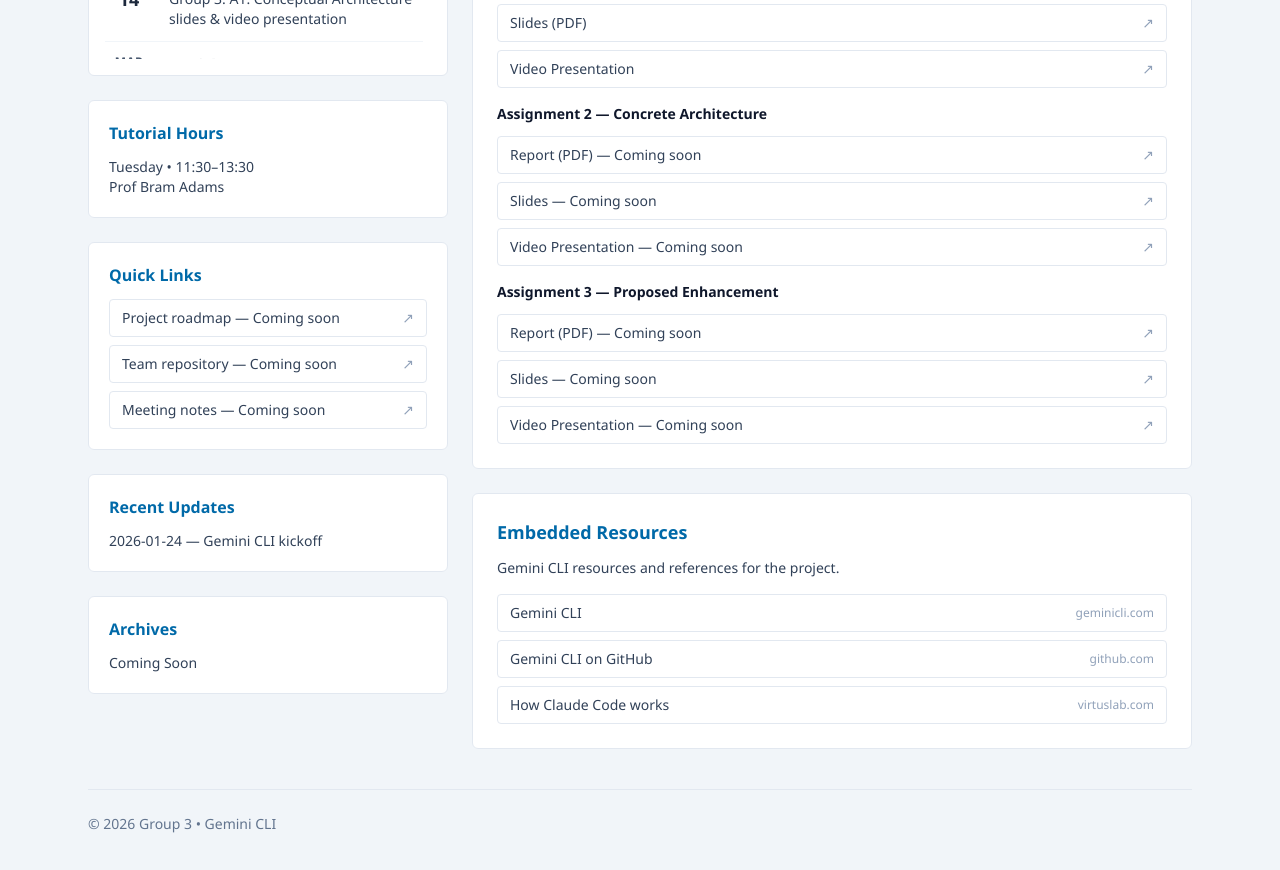
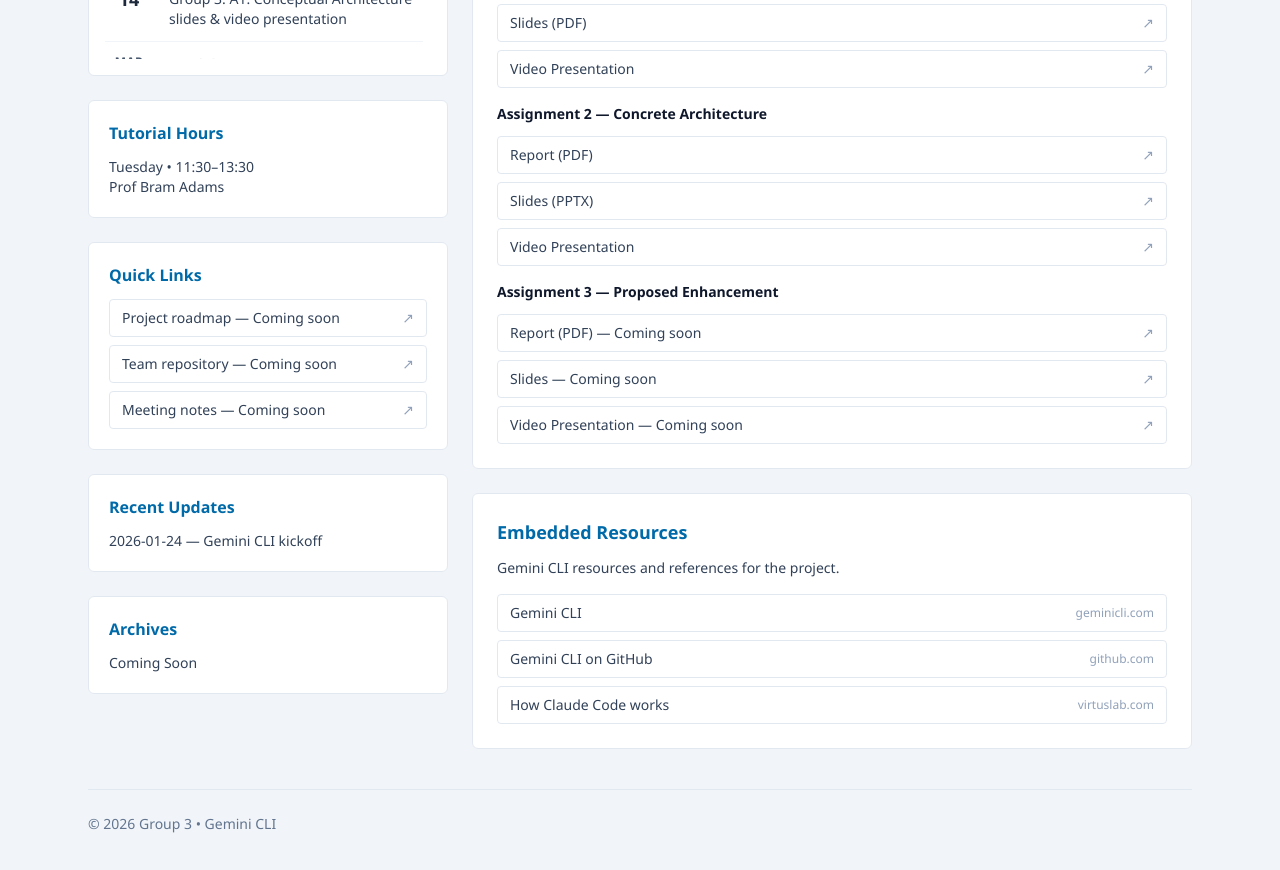
Before and after one commit to WebOps2/OMMKPN-Not-Found--404-, a Next.js app in the folder 322-website/: page / in a window 1280 px wide. Shown: the part 800-1670 px from the top of the page. Built offline with nearby package versions, Linux system fonts and the light colour scheme.

Commit message:
feat(home): replace report, slides, and video buttons with external links and add corresponding files

```diff
--- a/322-website/app/page.tsx
+++ b/322-website/app/page.tsx
@@ -397,27 +397,33 @@ export default function Home() {
                     Assignment 2 — Concrete Architecture
                   </p>
                   <div className="mt-3 space-y-2">
-                    <button
-                      type="button"
+                    <a
                       className="flex w-full items-center justify-between rounded border border-slate-200 bg-white px-3 py-2 text-left text-sm text-slate-700 hover:bg-slate-50"
+                      href="/group_files/CISC322_A2.pdf"
+                      target="_blank"
+                      rel="noreferrer"
                     >
-                      <span>Report (PDF) — Coming soon</span>
+                      <span>Report (PDF)</span>
                       <span className="text-slate-400">↗</span>
-                    </button>
-                    <button
-                      type="button"
+                    </a>
+                    <a
                       className="flex w-full items-center justify-between rounded border border-slate-200 bg-white px-3 py-2 text-left text-sm text-slate-700 hover:bg-slate-50"
+                      href="/group_files/CISC_322_A2.pptx"
+                      target="_blank"
+                      rel="noreferrer"
                     >
-                      <span>Slides — Coming soon</span>
+                      <span>Slides (PPTX)</span>
                       <span className="text-slate-400">↗</span>
-                    </button>
-                    <button
-                      type="button"
+                    </a>
+                    <a
                       className="flex w-full items-center justify-between rounded border border-slate-200 bg-white px-3 py-2 text-left text-sm text-slate-700 hover:bg-slate-50"
+                      href="https://www.youtube.com/watch?v=AS_idjVFl_Q"
+                      target="_blank"
+                      rel="noreferrer"
                     >
-                      <span>Video Presentation — Coming soon</span>
+                      <span>Video Presentation</span>
                       <span className="text-slate-400">↗</span>
-                    </button>
+                    </a>
                   </div>
                 </div>
                 <div>
```
Also changed, not shown: 2 other files (tests, documents, lock files or other folders).
